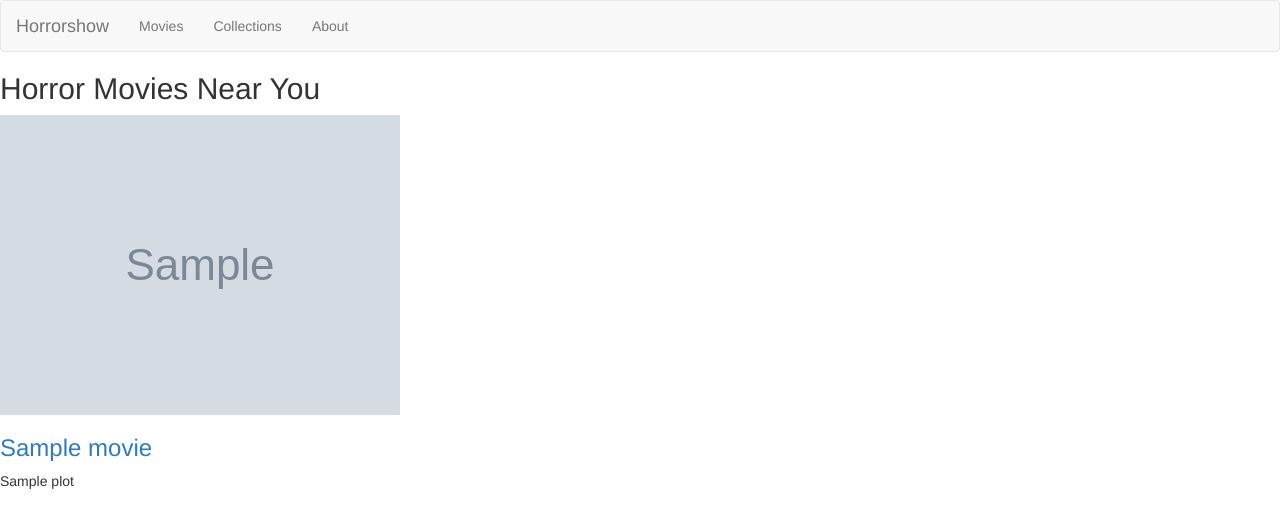
After one commit to KT-1000/horrorshow0, a Flask app: template templates/index.html in a window 1280 px wide. The commit adds this page. Shown: the top 528 px of the page. Run offline with Flask 2, Linux system fonts and the light colour scheme; the template is opened without the code that fills it: most values are stand-ins (such as "Sample title", 1, 10 or a date in 2020); grey boxes marked "Sample" are stand-in pictures; some libraries are stand-ins or nearby versions.

Commit message:
Break all the things!

```diff
--- a/data_import.py
+++ b/data_import.py
@@ -109,6 +109,6 @@ def load_movies(in_file):
 if __name__ == "__main__":
     # As a convenience, if we run this module interactively, it will leave
     # you in a state of being able to work with the database directly.
-    from horrorshow import app
+    from server import app
     connect_to_db(app)
     print "Connected to DB."
--- /dev/null
+++ b/server.py
@@ -0,0 +1,22 @@
+from flask import Flask, render_template, redirect, request, flash, session
+from models import Movie, Collection, Association, Showing, Theater
+from jinja2 import StrictUndefined
+
+app = Flask(__name__)
+
+# Required to use Flask sessions and the debug toolbar
+app.secret_key = "ChaosReigns"
+
+
+@app.route('/')
+def index():
+    """ Show the main page, with featured collection(s) and any horror movies currently in theater. """
+    # get the "featured" collection to display at top of page
+
+    # get movies now playing to display in second row
+    movies = Movie.query.all()
+
+    return render_template("index.html", movies=movies)
+
+if __name__ == '__main__':
+    app.run()
--- a/templates/base.html
+++ b/templates/base.html
@@ -3,12 +3,21 @@
 <head>
     <meta charset="UTF-8">
     <link href="https://maxcdn.bootstrapcdn.com/bootstrap/3.3.6/css/bootstrap.min.css" rel="stylesheet" integrity="sha384-1q8mTJOASx8j1Au+a5WDVnPi2lkFfwwEAa8hDDdjZlpLegxhjVME1fgjWPGmkzs7" crossorigin="anonymous">
-    <title>Real Horrorshow</title>
+    <title>Horrorshow</title>
 </head>
 <body>
-    <script src="https://maxcdn.bootstrapcdn.com/bootstrap/3.3.6/js/bootstrap.min.js" integrity="sha384-0mSbJDEHialfmuBBQP6A4Qrprq5OVfW37PRR3j5ELqxss1yVqOtnepnHVP9aJ7xS" crossorigin="anonymous"></script>
-    <!--header navbar here-->
-    {% block body %}CONTENT GOES HERE{% endblock %}
-    <!--footer here-->
+    <nav class="navbar navbar-default">
+        <div class="container-fluid">
+            <div class="navbar-header">
+                <a class="navbar-brand" href="#">Horrorshow</a>
+            </div>
+            <ul class="nav navbar-nav">
+                <li><a href="#">Movies</a></li>
+                <li><a href="#">Collections</a></li>
+                <li><a href="#">About</a></li>
+            </ul>
+        </div>
+    </nav>
+    {% block content %}CONTENT GOES HERE{% endblock %}
 </body>
 </html>
--- a/templates/horror_show.html
+++ /dev/null
@@ -1,5 +0,0 @@
-{% extends 'base.html' %}
-{% block body %}
-    <h2>Featured Collection</h2>
-    <h2>Recommended movies</h2>
-{% endblock %}
--- /dev/null
+++ b/templates/index.html
@@ -0,0 +1,15 @@
+{% extends 'base.html' %}
+{% block content %}
+    <h2>Horror Movies Near You</h2>
+        {% for movie in movies %}
+            <div>
+                <a href="{{ movie.imdb_url }}">
+                    <img class="img-responsive" src={{ movie.poster_url }}>
+                </a>
+                <h3>
+                    <a href="{{ movie.imdb_url }}">{{ movie.title }}</a>
+                </h3>
+                <p>{{ movie.plot }}</p>
+            </div>
+        {% endfor %}
+{% endblock %}
```
Also changed, not shown: horrorshow.py (deleted, +0 -12 lines), models.py (+10 -10 lines).
